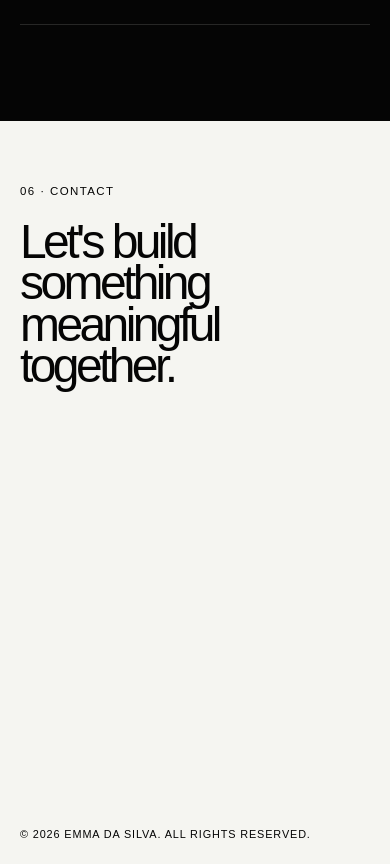
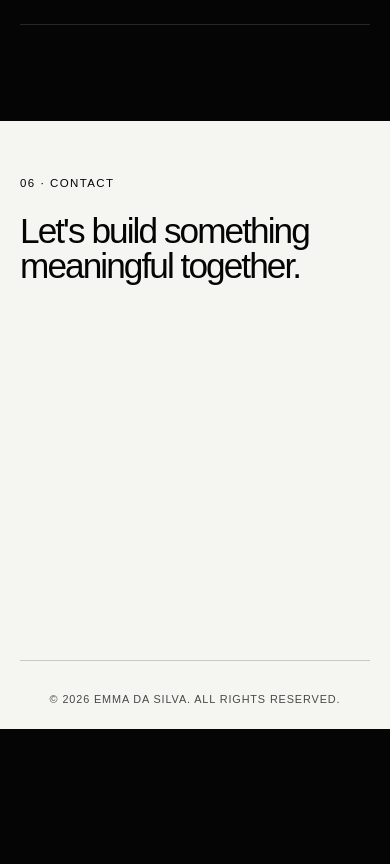
Before and after one commit to emma-dasilva-dev/emma-portfolio, a Next.js app: page / in a window 390 px wide. Shown: the part 5860-6724 px from the top of the page. After the commit the page ends 6589 px from the top, so only its background shows below. Built offline with nearby package versions, Linux system fonts and the light colour scheme.

Commit message:
Improve contact footer layout

```diff
--- a/src/app/globals.css
+++ b/src/app/globals.css
@@ -991,11 +991,11 @@ a {
 }
 
 .contact-section {
-  min-height: 88svh;
+  min-height: 72svh;
   display: flex;
   flex-direction: column;
   justify-content: space-between;
-  padding: clamp(4rem, 7vw, 6rem) clamp(1.25rem, 3vw, 3rem) 1.5rem;
+  padding: clamp(3.5rem, 6vw, 5rem) clamp(1.25rem, 3vw, 3rem) 1.5rem;
   background: var(--white);
   color: var(--black);
 }
@@ -1008,15 +1008,16 @@ a {
   display: grid;
   grid-template-columns: minmax(10rem, 0.7fr) minmax(0, 2fr);
   gap: clamp(2rem, 6vw, 8rem);
+  align-items: center;
 }
 
 .contact-message h2 {
   max-width: none;
   white-space: nowrap;
-  font-size: clamp(3rem, 7.5vw, 8rem);
+  font-size: clamp(2.2rem, 4.8vw, 5.2rem);
   font-weight: 500;
-  line-height: 0.86;
-  letter-spacing: -0.075em;
+  line-height: 1;
+  letter-spacing: -0.055em;
 }
 
 .contact-message p {
@@ -1029,11 +1030,15 @@ a {
 
 .contact-footer {
   display: flex;
-  justify-content: flex-start;
+  justify-content: center;
+  align-items: center;
   padding-top: 2rem;
+  border-top: 1px solid rgba(5, 5, 5, 0.18);
+  color: rgba(5, 5, 5, 0.72);
   font-size: 0.68rem;
   letter-spacing: 0.08em;
   text-transform: uppercase;
+  text-align: center;
 }
 
 @media (max-width: 800px) {
```
